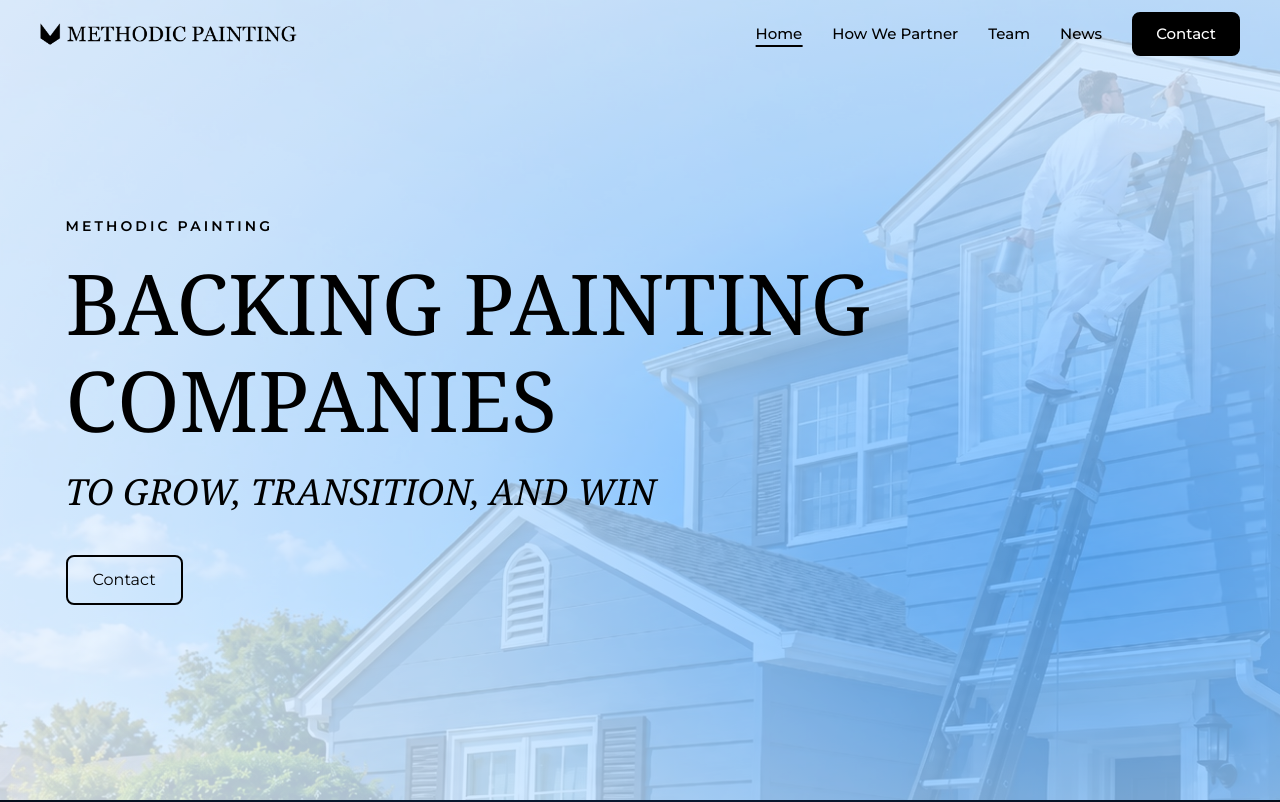
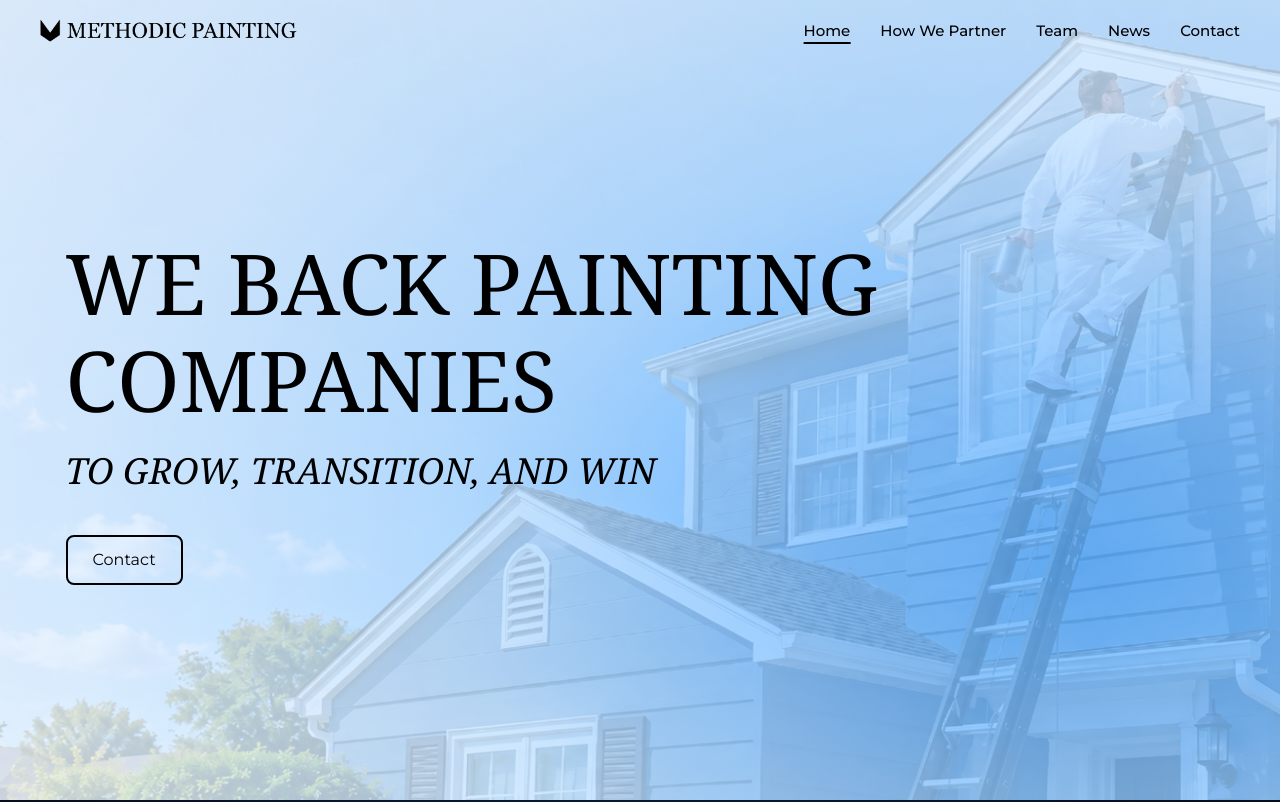
Before and after one commit to gkmestler/methodicpaintingsitemain, a Next.js app: page / in a window 1280 px wide. Shown: the top 802 px of the page. Built offline with nearby package versions, Linux system fonts and the light colour scheme.

Commit message:
Change home headline to We Back Painting Companies, drop hero eyebrow, make nav Contact a plain link

```diff
--- a/app/page.tsx
+++ b/app/page.tsx
@@ -10,12 +10,12 @@
 import Criteria from '@/components/home/Criteria'
 
 export const metadata: Metadata = {
-  title: 'Methodic Painting | Backing Painting Companies in New England',
+  title: 'Methodic Painting | We Back Painting Companies in New England',
   description:
     'Methodic Painting is building a network of the best painting companies in New England. Owner-operators who back painting companies to grow, transition, and win.',
   alternates: { canonical: '/' },
   openGraph: {
-    title: 'Methodic Painting | Backing Painting Companies in New England',
+    title: 'Methodic Painting | We Back Painting Companies in New England',
     description:
       'Methodic Painting is building a network of the best painting companies in New England. Owner-operators who back painting companies to grow, transition, and win.',
     url: '/',
@@ -41,8 +41,7 @@
   return (
     <main>
       <PageHero
-        eyebrow="METHODIC PAINTING"
-        title="BACKING PAINTING COMPANIES"
+        title="WE BACK PAINTING COMPANIES"
         subtitle="TO GROW, TRANSITION, AND WIN"
         buttonLabel="Contact"
         tone="light"
--- a/components/Header.module.css
+++ b/components/Header.module.css
@@ -88,41 +88,6 @@
 .dark .link::after,
 .menuOpen .link::after {
   background: var(--white);
-}
-
-/* Primary button in the nav */
-.contact {
-  display: inline-block;
-  padding: 8px 22px;
-  border-radius: 8px;
-  border: 2px solid var(--black);
-  background: var(--black);
-  color: var(--white);
-  font-size: 15px;
-  font-weight: 500;
-  text-decoration: none;
-  transition: all 0.3s ease;
-}
-
-.contact:hover {
-  background: var(--bright-blue);
-  border-color: var(--bright-blue);
-  color: var(--black);
-}
-
-.scrolled .contact,
-.dark .contact,
-.menuOpen .contact {
-  background: var(--white);
-  border-color: var(--white);
-  color: var(--black);
-}
-
-.scrolled .contact:hover,
-.dark .contact:hover,
-.menuOpen .contact:hover {
-  background: var(--bright-blue);
-  border-color: var(--bright-blue);
 }
 
 /* Hamburger */
@@ -241,19 +206,3 @@
 .mobileLink.active::after {
   width: 100%;
 }
-
-.mobileContactItem {
-  padding-top: 16px;
-}
-
-.mobileContact {
-  display: inline-block;
-  padding: 10px 25px;
-  border-radius: 8px;
-  border: 2px solid var(--white);
-  background: var(--white);
-  color: var(--black);
-  font-size: 16px;
-  font-weight: 500;
-  text-decoration: none;
-}
--- a/components/Header.tsx
+++ b/components/Header.tsx
@@ -62,7 +62,7 @@
 
             <nav className={styles.nav} aria-label="Primary">
               <ul className={styles.links}>
-                {navLinks.map((link) => (
+                {[...navLinks, contactLink].map((link) => (
                   <li key={link.href}>
                     <Link href={link.href} className={`${styles.link} ${isActive(link.href) ? styles.active : ''}`}>
                       {link.label}
@@ -70,9 +70,6 @@
                   </li>
                 ))}
               </ul>
-              <Link href={contactLink.href} className={styles.contact}>
-                {contactLink.label}
-              </Link>
             </nav>
 
             <button
@@ -91,18 +88,13 @@
 
       <nav id="mobile-nav" className={`${styles.mobileNav} ${isMenuOpen ? styles.mobileNavOpen : ''}`} aria-label="Mobile">
         <ul className={styles.mobileLinks}>
-          {navLinks.map((link) => (
+          {[...navLinks, contactLink].map((link) => (
             <li key={link.href}>
               <Link href={link.href} className={`${styles.mobileLink} ${isActive(link.href) ? styles.active : ''}`} onClick={closeMenu}>
                 {link.label}
               </Link>
             </li>
           ))}
-          <li className={styles.mobileContactItem}>
-            <Link href={contactLink.href} className={styles.mobileContact} onClick={closeMenu}>
-              {contactLink.label}
-            </Link>
-          </li>
         </ul>
       </nav>
     </>
```
